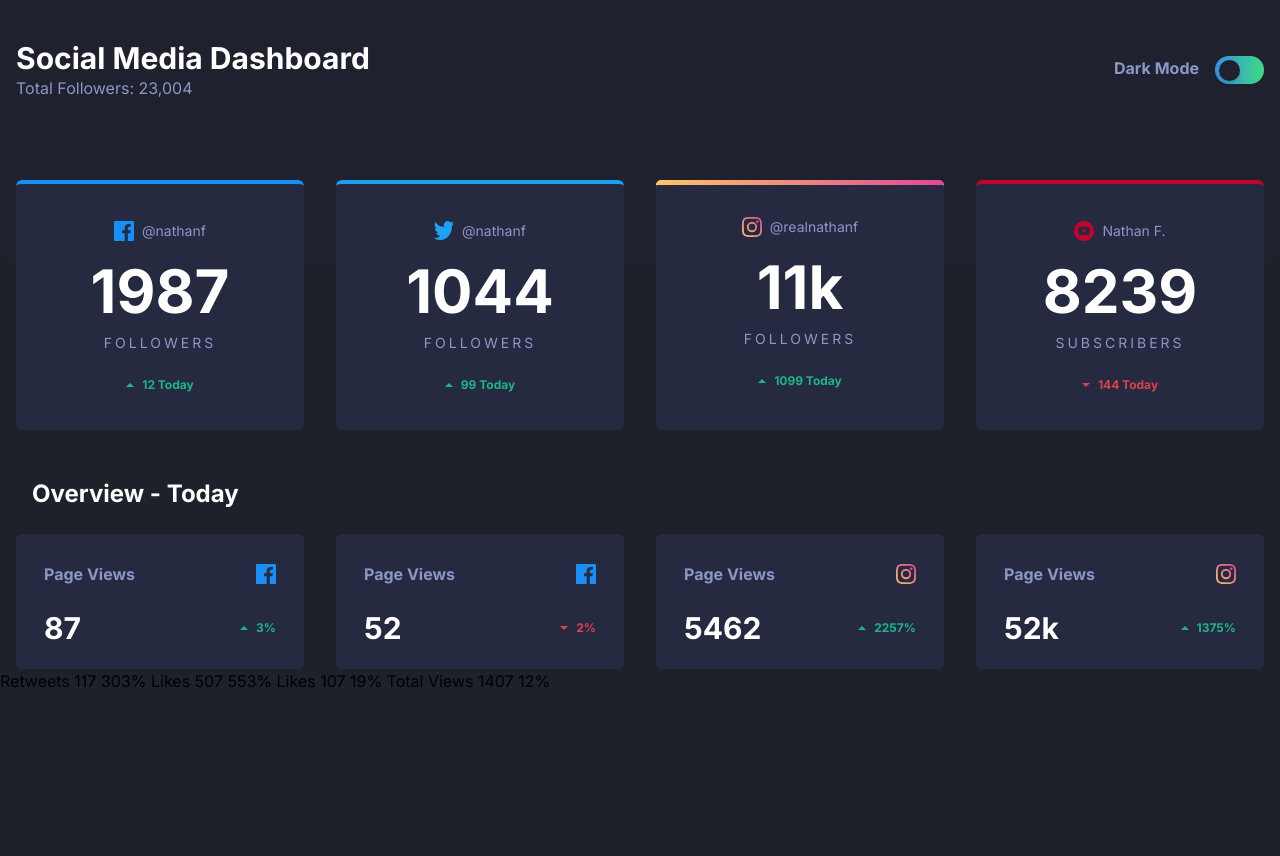
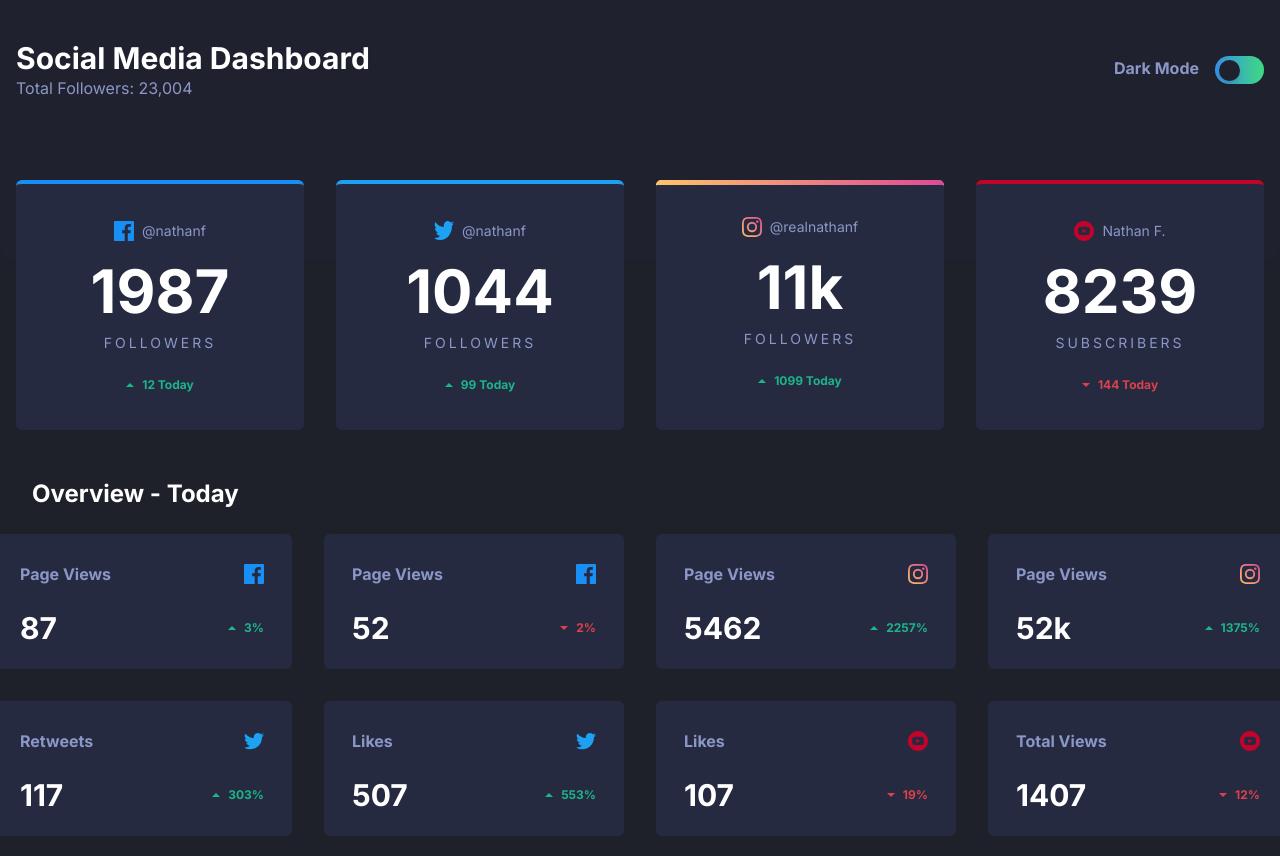
Before and after one commit to xStephx/social-media-dashboard-with-theme-switcher-challenge, a plain HTML site: page index.html in a window 1280 px wide. Before the commit the page ends 800 px from the top, so only its background shows below. Drawn offline with nearby package versions, Linux system fonts and the light colour scheme.

Commit message:
added style for third cards section

```diff
--- a/index.html
+++ b/index.html
@@ -36,7 +36,7 @@
       </div>
     </div>
   </nav>
-  <main class="px-4">
+  <main class="px-4 mb-5">
     <section class="container mx-auto lg:gap-8 md:gap-4 gap-6 flex md:flex-row flex-col justify-center items-center md:px-0 px-4 md:mt-[-80px] mt-[-40px]">
       <div class="bg-DarkDesaturatedBlueCardBG cursor-pointer hover:bg-[rgb(51,58,86)] transition ease-in-out duration-200 w-[300px] h-[250px] flex flex-col justify-center items-center rounded-md border-t-4 border-Facebook">
         <span class="flex text-DesaturatedBlueText text-sm mb-5">
@@ -110,7 +110,8 @@
     <p class="container mx-auto text-WhiteText text-2xl font-bold mt-12 mb-6 px-4">
       Overview - Today
     </p>
-    <section class="container mx-auto lg:gap-8 md:gap-4 gap-6 flex md:flex-row flex-col justify-center items-center md:px-0 px-4">
+    <section class="container mx-auto lg:gap-8 md:gap-4 gap-6 flex flex-col justify-center items-center md:px-0 px-4">
+     <div class="flex md:flex-row flex-col lg:gap-8 md:gap-4 gap-6">
       <div class="bg-DarkDesaturatedBlueCardBG cursor-pointer hover:bg-[rgb(51,58,86)] transition ease-in-out duration-200 w-[300px] h-[135px] rounded-md p-7">
         <div class="flex justify-between items-center mb-6">
           <p class="text-DesaturatedBlueText font-bold">
@@ -182,26 +183,83 @@
           </span>
         </div>
       </div>
+     </div>
 
+     <div class="flex md:flex-row flex-col lg:gap-8 md:gap-4 gap-6">
+      <div class="bg-DarkDesaturatedBlueCardBG cursor-pointer hover:bg-[rgb(51,58,86)] transition ease-in-out duration-200 w-[300px] h-[135px] rounded-md p-7">
+        <div class="flex justify-between items-center mb-6">
+          <p class="text-DesaturatedBlueText font-bold">
+            Retweets
+          </p>
+          <img src="assets/images/icon-twitter.svg" alt="Twitter Icon">
+        </div>
+        <div class="flex justify-between items-center">
+          <p class="text-WhiteText lg:text-3xl text-2xl font-bold">
+            117
+          </p>
+          <span class="flex items-center text-LimeGreen text-xs font-bold">
+            <img src="assets/images/icon-up.svg" alt="Up Icon" class="w-[8px] h-[4px] mr-2">
+            303%
+          </span>
+        </div>
+      </div>
+
+      <div class="bg-DarkDesaturatedBlueCardBG cursor-pointer hover:bg-[rgb(51,58,86)] transition ease-in-out duration-200 w-[300px] h-[135px] rounded-md p-7">
+        <div class="flex justify-between items-center mb-6">
+          <p class="text-DesaturatedBlueText font-bold">
+            Likes
+          </p>
+          <img src="assets/images/icon-twitter.svg" alt="Twitter Icon">
+        </div>
+        <div class="flex justify-between items-center">
+          <p class="text-WhiteText lg:text-3xl text-2xl font-bold">
+            507
+          </p>
+          <span class="flex items-center text-LimeGreen text-xs font-bold">
+            <img src="assets/images/icon-up.svg" alt="Up Icon" class="w-[8px] h-[4px] mr-2">
+            553%
+          </span>
+        </div>
+      </div>
+
+      <div class="bg-DarkDesaturatedBlueCardBG cursor-pointer hover:bg-[rgb(51,58,86)] transition ease-in-out duration-200 w-[300px] h-[135px] rounded-md p-7">
+        <div class="flex justify-between items-center mb-6">
+          <p class="text-DesaturatedBlueText font-bold">
+            Likes
+          </p>
+          <img src="assets/images/icon-youtube.svg" alt="Youtube Icon">
+        </div>
+        <div class="flex justify-between items-center">
+          <p class="text-WhiteText lg:text-3xl text-2xl font-bold">
+            107
+          </p>
+          <span class="flex items-center text-BrightRed text-xs font-bold">
+            <img src="assets/images/icon-down.svg" alt="Down Icon" class="w-[8px] h-[4px] mr-2">
+            19%
+          </span>
+        </div>
+      </div>
+
+      <div class="bg-DarkDesaturatedBlueCardBG cursor-pointer hover:bg-[rgb(51,58,86)] transition ease-in-out duration-200 w-[300px] h-[135px] rounded-md p-7">
+        <div class="flex justify-between items-center mb-6">
+          <p class="text-DesaturatedBlueText font-bold">
+            Total Views
+          </p>
+          <img src="assets/images/icon-youtube.svg" alt="Youtube Icon">
+        </div>
+        <div class="flex justify-between items-center">
+          <p class="text-WhiteText lg:text-3xl text-2xl font-bold">
+            1407
+          </p>
+          <span class="flex items-center text-BrightRed text-xs font-bold">
+            <img src="assets/images/icon-down.svg" alt="Down Icon" class="w-[8px] h-[4px] mr-2">
+            12%
+          </span>
+        </div>
+      </div>
+     </div>
     </section>
   </main>
-
-
-  Retweets
-  117
-  303%
-
-  Likes
-  507
-  553%
-
-  Likes
-  107
-  19%
-
-  Total Views
-  1407
-  12%
   <!-- Custom JS -->
   <script src="assets/js/script.js"></script>
 </body>
```
